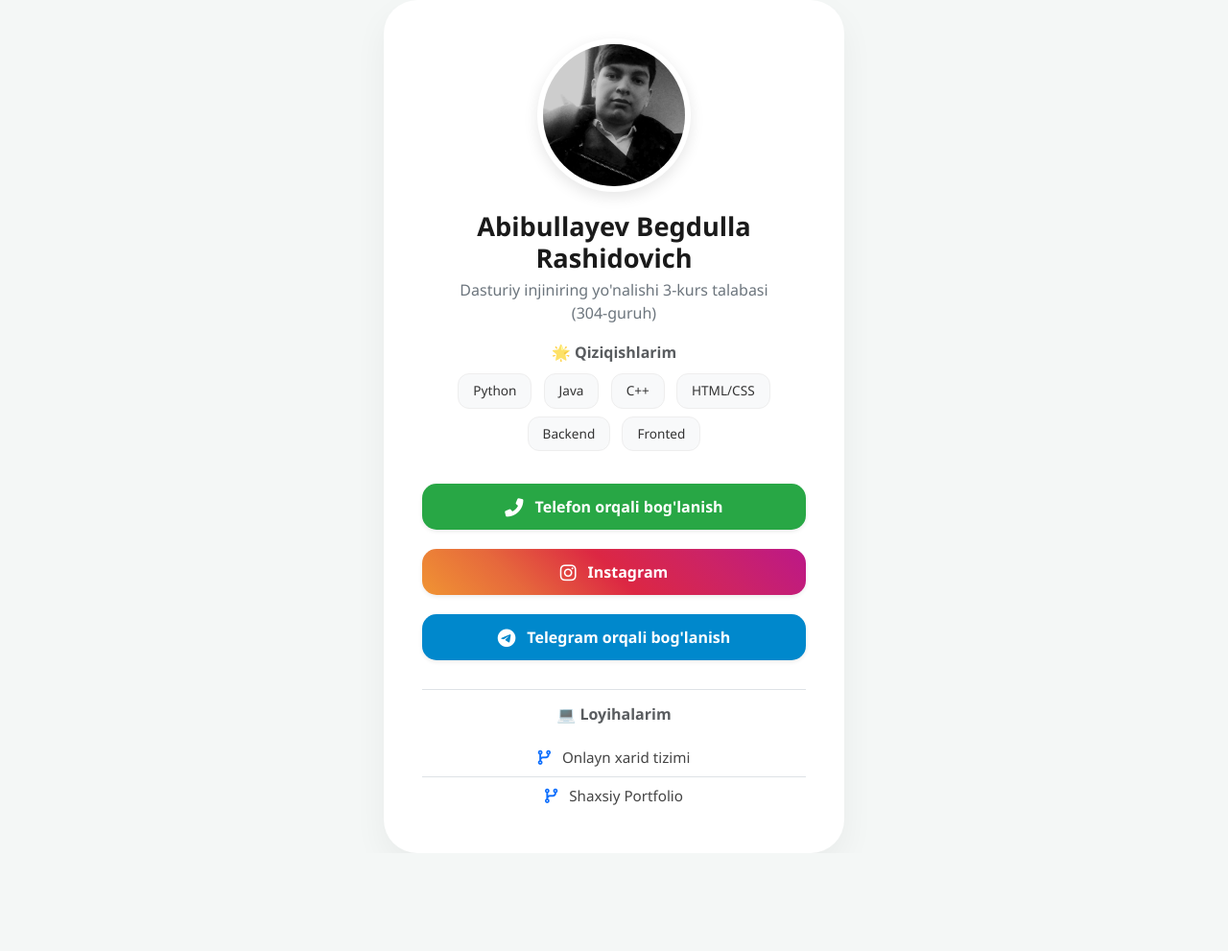
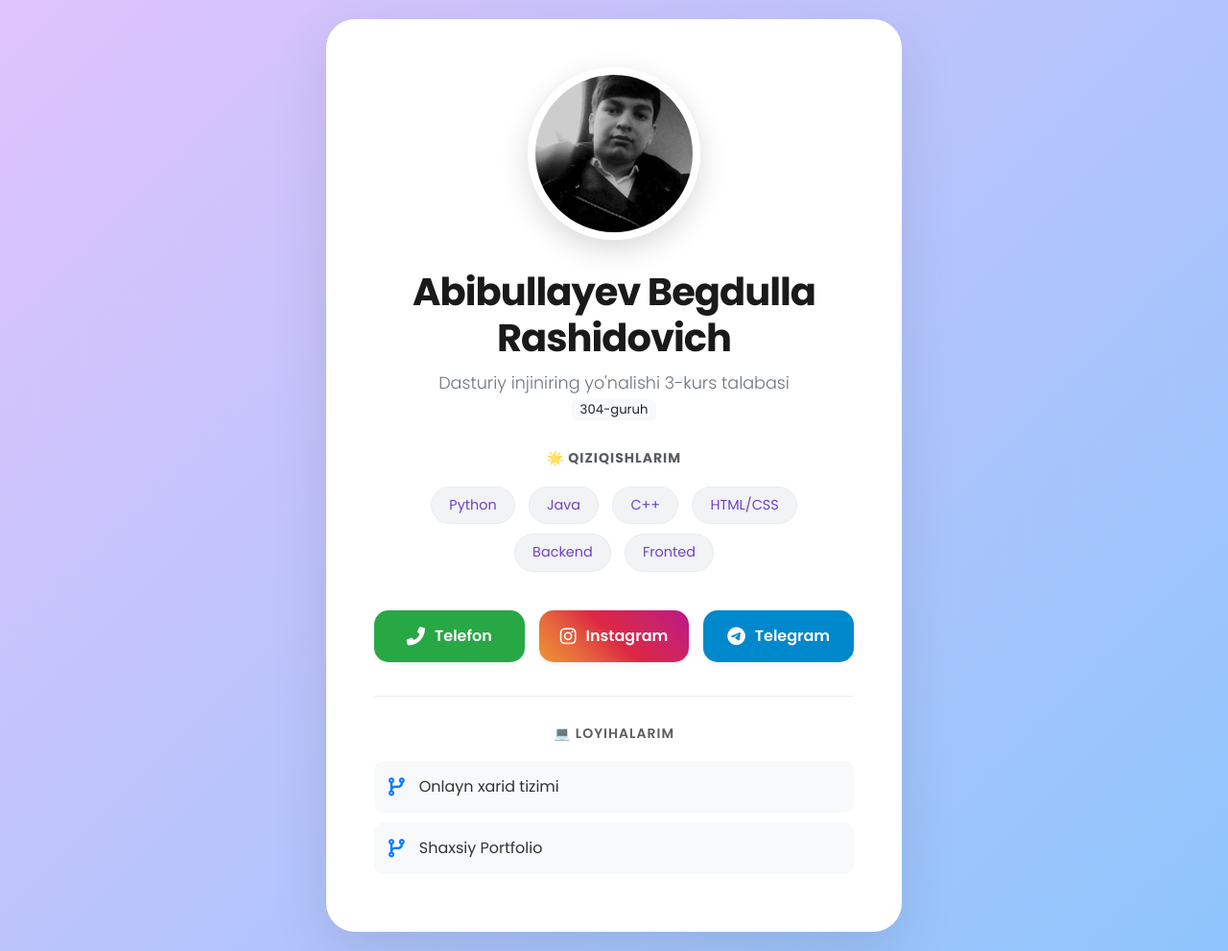
Before and after one commit to Begdulla005/Begdulla_portfolio, a Flask app: page / in a window 1280 px wide. Shown: the whole page at 96% size. Before the commit the page ends 839 px from the top, so only its background shows below. Run offline with Flask 3, Linux system fonts and the light colour scheme.

Commit message:
Dizayn butunlay yangilandi

```diff
--- a/templates/index.html
+++ b/templates/index.html
@@ -4,67 +4,171 @@
     <meta charset="UTF-8">
     <meta name="viewport" content="width=device-width, initial-scale=1.0">
     <title>{{ user.ism }} | Portfolio</title>
+
     <link href="https://cdn.jsdelivr.net/npm/bootstrap@5.3.0/dist/css/bootstrap.min.css" rel="stylesheet">
     <link rel="stylesheet" href="https://cdnjs.cloudflare.com/ajax/libs/font-awesome/6.0.0/css/all.min.css">
+
+    <link href="https://fonts.googleapis.com/css2?family=Poppins:wght@300;400;600;700&display=swap" rel="stylesheet">
+
     <style>
+        :root {
+            /* Misoldagi kabi yumshoq ranglar palitrasi */
+            --bg-color: #f8f9fa;
+            --text-color: #333;
+            --primary-color: #6f42c1; /* Binafsha rang aksent */
+            --secondary-color: #007bff; /* Moviy rang aksent */
+            --card-bg: #ffffff;
+            --accent-gradient: linear-gradient(135deg, #e0c3fc 0%, #8ec5fc 100%); /* Yumshoq gradient fon */
+        }
+
         body {
-            background: #f4f7f6;
+            background-color: var(--bg-color);
+            background-image: var(--accent-gradient); /* Orqa fonga gradient berish */
+            color: var(--text-color);
+            font-family: 'Poppins', sans-serif; /* Zamonaviy shrift */
             min-height: 100vh;
             display: flex;
             align-items: center;
-            font-family: 'Segoe UI', sans-serif;
+            justify-content: center;
+            margin: 0;
+            padding: 20px;
         }
+
         .main-card {
-            background: white;
-            border-radius: 35px;
-            padding: 40px;
-            box-shadow: 0 15px 35px rgba(0,0,0,0.05);
-            max-width: 480px;
-            width: 90%;
-            margin: auto;
+            background: var(--card-bg);
+            border-radius: 30px; /* Kattaroq burchaklar */
+            padding: 50px;
+            box-shadow: 0 20px 60px rgba(0,0,0,0.1); /* Yumshoq soya */
+            max-width: 600px;
+            width: 100%;
             text-align: center;
+            transition: transform 0.3s ease;
         }
+
+        .main-card:hover {
+            transform: translateY(-5px); /* Sichqoncha ustiga kelganda ozgina ko'tarilish */
+        }
+
         .profile-img {
-            width: 160px;
-            height: 160px;
+            width: 180px;
+            height: 180px;
             object-fit: cover;
             border-radius: 50%;
-            border: 6px solid #fff;
-            box-shadow: 0 5px 15px rgba(0,0,0,0.1);
-            margin-bottom: 20px;
-            background-color: #eee;
+            border: 8px solid #fff; /* Oq hoshiya */
+            box-shadow: 0 10px 30px rgba(0,0,0,0.15); /* Rasm soyasi */
+            margin-bottom: 30px;
+            transition: transform 0.3s ease;
         }
-        .name-text { font-size: 1.7rem; font-weight: 700; color: #1a1a1a; margin-bottom: 5px; }
-        .info-text { color: #6c757d; font-size: 1rem; margin-bottom: 20px; }
+
+        .profile-img:hover {
+            transform: rotate(5deg) scale(1.05); /* Rasm ustiga kelganda effekt */
+        }
+
+        .name-text {
+            font-size: 2.5rem;
+            font-weight: 700;
+            color: #1a1a1a;
+            margin-bottom: 10px;
+            letter-spacing: -1px;
+        }
+
+        .info-text {
+            color: #6c757d;
+            font-size: 1.1rem;
+            margin-bottom: 30px;
+            font-weight: 300;
+        }
+
+        /* Qiziqishlar bo'limi */
+        .interest-section {
+            margin-bottom: 35px;
+        }
 
         .interest-tag {
-            background: #f8f9fa;
-            padding: 7px 15px;
-            border-radius: 12px;
-            margin: 4px;
+            background: #f1f3f5;
+            padding: 8px 18px;
+            border-radius: 50px; /* To'liq yumaloq burchaklar */
+            margin: 5px;
             display: inline-block;
-            font-size: 0.85rem;
-            color: #333;
-            border: 1px solid #eee;
+            font-size: 0.9rem;
+            color: var(--primary-color);
+            border: 1px solid #e9ecef;
+            font-weight: 500;
+            transition: all 0.2s ease;
+        }
+
+        .interest-tag:hover {
+            background: var(--primary-color);
+            color: #fff;
+            transform: scale(1.05);
+        }
+
+        /* Aloqa tugmalari */
+        .contact-grid {
+            display: grid;
+            grid-template-columns: repeat(auto-fit, minmax(150px, 1fr)); /* Avtomatik joylashuv */
+            gap: 15px;
+            margin-bottom: 35px;
         }
 
         .contact-btn {
             border-radius: 15px;
-            padding: 12px;
-            margin: 6px 0;
+            padding: 15px;
             display: flex;
             align-items: center;
             justify-content: center;
             text-decoration: none;
             font-weight: 600;
-            transition: 0.3s;
-            color: white;
+            transition: 0.3s ease;
+            color: white !important;
+            border: none;
+            box-shadow: 0 4px 10px rgba(0,0,0,0.1);
         }
-        .btn-tel { background: #28a745; }
+
+        .btn-tel { background-color: #28a745; }
         .btn-insta { background: linear-gradient(45deg, #f09433, #e6683c, #dc2743, #cc2366, #bc1888); }
-        .btn-tg { background: #0088cc; }
-        .contact-btn i { margin-right: 12px; font-size: 1.2rem; }
-        .contact-btn:hover { opacity: 0.9; color: white; transform: translateY(-2px); }
+        .btn-tg { background-color: #0088cc; }
+
+        .contact-btn i { margin-right: 10px; font-size: 1.2rem; }
+        .contact-btn:hover {
+            opacity: 0.9;
+            transform: translateY(-3px); /* Ozgina ko'tarilish */
+            box-shadow: 0 8px 20px rgba(0,0,0,0.15);
+        }
+
+        /* Loyihalar bo'limi */
+        .projects-section {
+            text-align: left; /* Matnni chapga tekshirish */
+            padding-top: 30px;
+            border-top: 1px solid #eee;
+        }
+
+        .projects-header {
+            text-align: center;
+            margin-bottom: 20px;
+            color: var(--text-color);
+            font-weight: 600;
+        }
+
+        .project-item {
+            background: #f8f9fa;
+            border-radius: 10px;
+            padding: 15px;
+            margin-bottom: 10px;
+            display: flex;
+            align-items: center;
+            transition: background 0.2s ease;
+        }
+
+        .project-item:hover {
+            background: #e9ecef;
+        }
+
+        .project-icon {
+            color: var(--secondary-color);
+            margin-right: 15px;
+            font-size: 1.2rem;
+        }
     </style>
 </head>
 <body>
@@ -73,33 +177,34 @@
     <img src="{{ url_for('static', filename='rasm.jpg') }}" class="profile-img" alt="Profil">
 
     <h1 class="name-text">{{ user.ism }}</h1>
-    <p class="info-text">{{ user.unv }} <br> ({{ user.guruh }})</p>
+    <p class="info-text">{{ user.unv }} <br> <span class="badge bg-light text-dark fw-normal">{{ user.guruh }}</span></p>
 
-    <div class="mb-4">
-        <h6 class="text-muted fw-bold mb-2">🌟 Qiziqishlarim</h6>
+    <div class="interest-section">
+        <h6 class="text-muted fw-bold mb-3 text-uppercase small" style="letter-spacing: 1px;">🌟 Qiziqishlarim</h6>
         {% for x in user.qiziqishlar %}
         <span class="interest-tag">{{ x }}</span>
         {% endfor %}
     </div>
 
-    <div class="d-grid gap-2">
-        <button onclick="showNumber()" id="phoneBtn" class="contact-btn btn-tel shadow-sm border-0">
-            <i class="fas fa-phone-alt"></i> <span id="btnText">Telefon orqali bog'lanish</span>
+    <div class="contact-grid">
+        <button onclick="showNumber()" id="phoneBtn" class="contact-btn btn-tel shadow-sm">
+            <i class="fas fa-phone-alt"></i> <span id="btnText">Telefon</span>
         </button>
         <a href="https://instagram.com/{{ user.insta }}" target="_blank" class="contact-btn btn-insta shadow-sm">
             <i class="fab fa-instagram"></i> Instagram
         </a>
         <a href="https://t.me/{{ user.tg }}" target="_blank" class="contact-btn btn-tg shadow-sm">
-            <i class="fab fa-telegram-plane"></i> Telegram orqali bog'lanish
+            <i class="fab fa-telegram-plane"></i> Telegram
         </a>
     </div>
 
-    <div class="mt-4 pt-3 border-top">
-        <h6 class="text-muted fw-bold mb-3">💻 Loyihalarim</h6>
-        <div class="list-group list-group-flush">
+    <div class="projects-section">
+        <h6 class="projects-header text-muted text-uppercase small" style="letter-spacing: 1px;">💻 Loyihalarim</h6>
+        <div class="project-list">
             {% for loyiha in user.loyihalar %}
-            <div class="list-group-item bg-transparent py-2" style="font-size: 0.95rem; color: #444;">
-                <i class="fas fa-code-branch me-2 text-primary"></i> {{ loyiha }}
+            <div class="project-item">
+                <i class="fas fa-code-branch project-icon"></i>
+                <span>{{ loyiha }}</span>
             </div>
             {% endfor %}
         </div>
@@ -107,9 +212,21 @@
 </div>
 
 <script>
-function showNumber() {
-    document.getElementById('btnText').innerText = "{{ user.tel }}";
-    document.getElementById('phoneBtn').style.background = "#1e7e34";
-    document.getElementById('phoneBtn').querySelector('i').className = "fas fa-check-circle";
-}
+    function showNumber() {
+        const btn = document.getElementById('phoneBtn');
+        const text = document.getElementById('btnText');
+        text.innerText = "{{ user.tel }}";
+        btn.style.background = "#1e7e34"; /* To'qroq yashil */
+        btn.querySelector('i').className = "fas fa-check-circle"; /* Tasdiqlash belgisi */
+
+        /* Ozgina vaqtdan keyin asl holiga qaytarish (ixtiyoriy) */
+        /* setTimeout(() => {
+            text.innerText = "Telefon";
+            btn.style.background = "#28a745";
+            btn.querySelector('i').className = "fas fa-phone-alt";
+        }, 3000); */
+    }
 </script>
+
+</body>
+</html>
```
